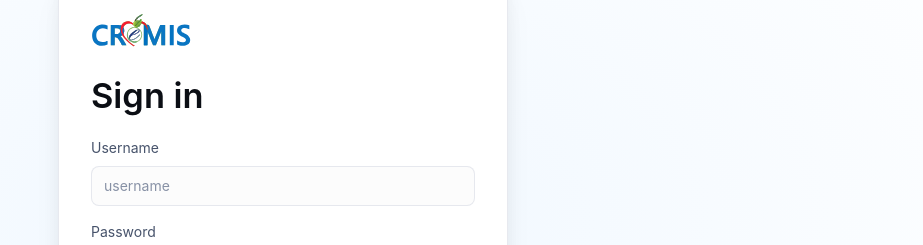
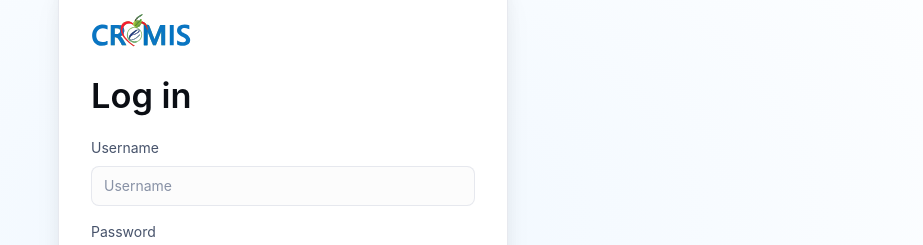
Before and after one commit to ATMPI/cremisx, a React (Vite) app: page / in a window 1280 px wide. Shown: the part 174-419 px from the top of the page, without its empty margins (357-1280 px from the left). Built offline with nearby package versions, Linux system fonts and the light colour scheme.

Commit message:
Update SignIn.jsx

```diff
--- a/components/signin/SignIn.jsx
+++ b/components/signin/SignIn.jsx
@@ -163,7 +163,7 @@ export default function SignIn(props) {
             variant="h4"
             sx={{ width: "100%", fontSize: "clamp(2rem, 10vw, 2.15rem)" }}
           >
-            Sign in
+            Log in
           </Typography>
           <Box
             component="form"
@@ -184,7 +184,7 @@ export default function SignIn(props) {
                 id="username"
                 type="text"
                 name="username"
-                placeholder="username"
+                placeholder="Username"
                 autoComplete="username"
                 autoFocus
                 required
```
